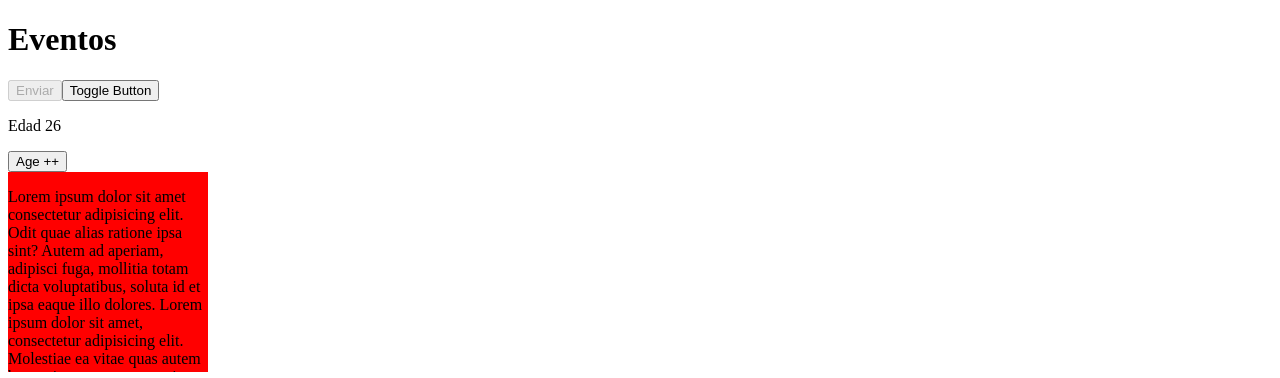
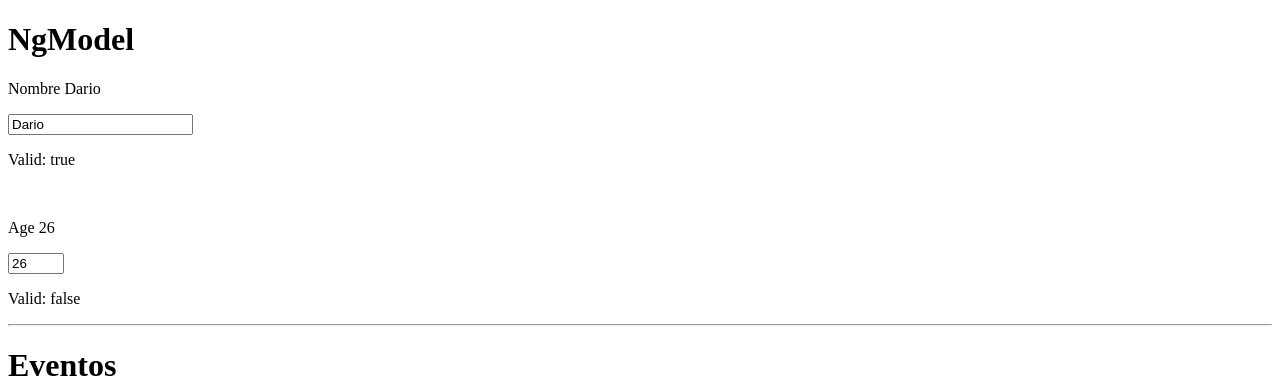
Before and after one commit to dturin1997/Curso-De-Fundamentos-De-Angular, an Angular app: page / in a window 1280 px wide. Shown: the top 378 px of the page. Built offline with nearby package versions, Linux system fonts and the light colour scheme.

Commit message:
Video-10-platzi: Data binding con ngModel

```diff
--- a/src/app/app.component.html
+++ b/src/app/app.component.html
@@ -1,3 +1,12 @@
+<h1>NgModel</h1>
+<p>Nombre {{ person.name }}</p>
+<input type="text" required #nameInput="ngModel" [(ngModel)]="person.name"/>
+<p>Valid: {{ nameInput.valid }}</p>
+<br>
+<p>Age {{ person.age }}</p>
+<input type="number" max="18" min="10" required #ageInput="ngModel" [(ngModel)]="person.age"/>
+<p>Valid: {{ ageInput.valid }}</p>
+<hr>
 <h1>Eventos</h1>
 <button [disabled]="btnDisabled">Enviar</button>
 <button (click)="toggleButton()">Toggle Button</button>
```
Also changed, not shown: src/app/app.module.ts (+5 -9 lines).
